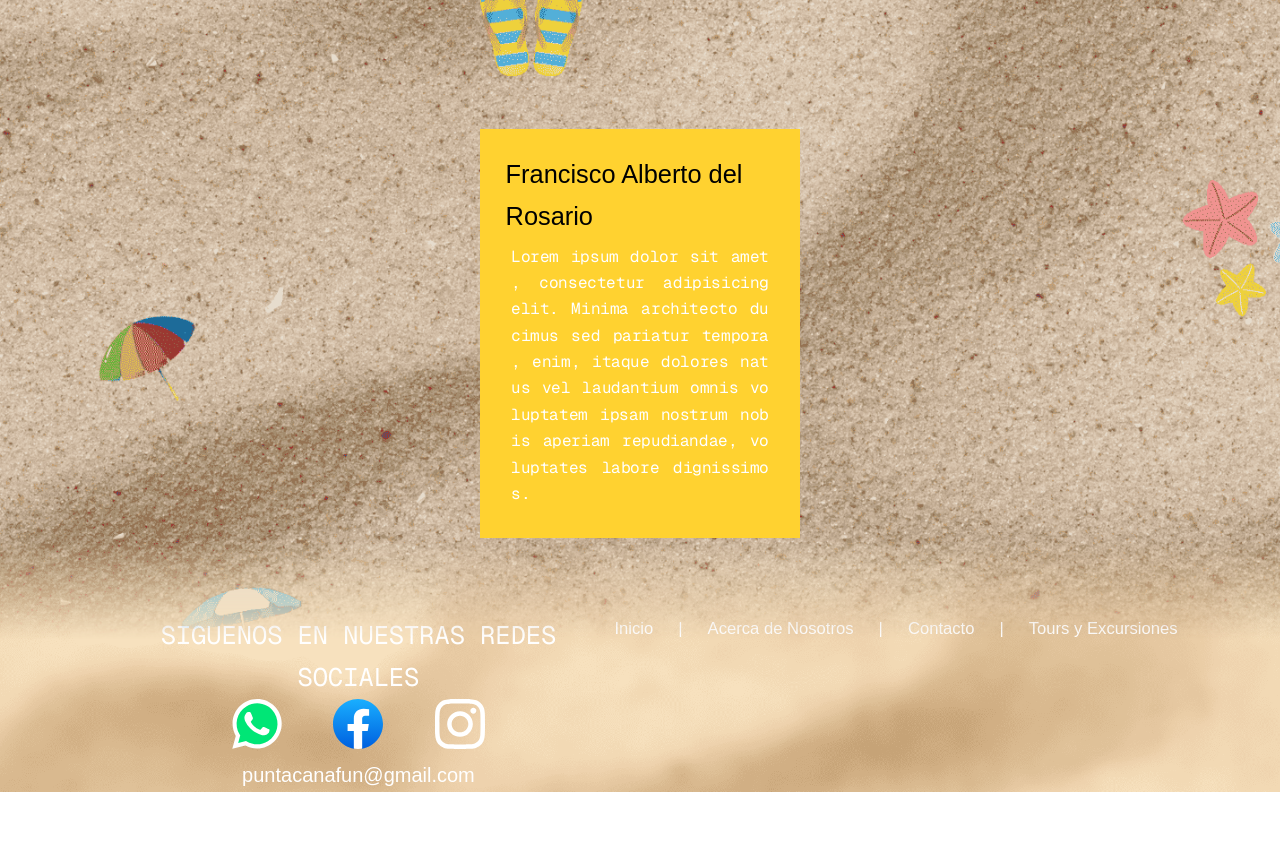
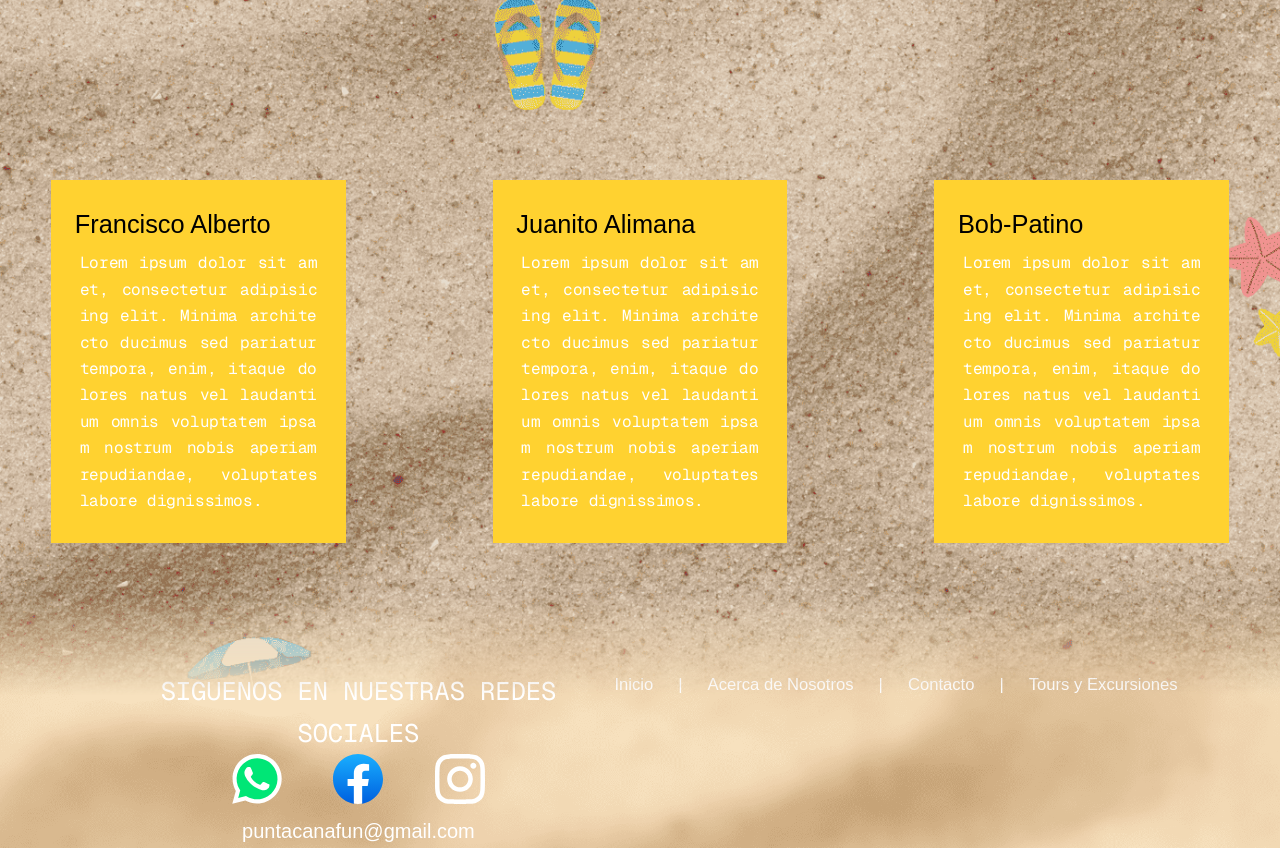
Before and after one commit to Yenser1/puntacana-fun, a Next.js app: page /Probanding in a window 1280 px wide. Shown: the part 1000-1848 px from the top of the page. Before the commit the page ends 1792 px from the top, so only its background shows below. Built offline with nearby package versions, Linux system fonts and the light colour scheme; a web font is replaced by a local one.

Commit message:
fix stuff

```diff
--- a/src/app/Components/Card.js
+++ b/src/app/Components/Card.js
@@ -7,7 +7,9 @@ function Card({ persona, contenido, svg, className, personaStyle }){
         >
             <h1 className={"headingfoot" +" "+ personaStyle}
             >{persona}</h1>
-            {svg}
+            {()=>{
+                return(svg)
+            }}
             <ScrambledText
             className="paragraf text-justify p-[2%]"
             radius={70}
--- a/src/app/Probanding/page.jsx
+++ b/src/app/Probanding/page.jsx
@@ -2,7 +2,6 @@
 import ScrambledText from '../Components/ScrambleText';
 import SplitText from "../Components/SplitText";
 import CircularText from "../Components/CircularText";
-import Squares from '../Components/Squares';
 import TextPressure from '../Components/TextPressure';
 import Card from '../Components/Card';
 
@@ -54,12 +53,24 @@ export default function paprobar(){
                   />
                 </div>
 
+                <div className='flex justify-between p-[4%]'
+                >
                   <Card className={""}
                         personaStyle={"text-black"}
-                        persona={'Francisco Alberto del Rosario'}
+                        persona={'Francisco Alberto'}
                         contenido={'Lorem ipsum dolor sit amet, consectetur adipisicing elit. Minima architecto ducimus sed pariatur tempora, enim, itaque dolores natus vel laudantium omnis voluptatem ipsam nostrum nobis aperiam repudiandae, voluptates labore dignissimos.'}
                   />
-
+                  <Card className={""}
+                        personaStyle={"text-black"}
+                        persona={'Juanito Alimana'}
+                        contenido={'Lorem ipsum dolor sit amet, consectetur adipisicing elit. Minima architecto ducimus sed pariatur tempora, enim, itaque dolores natus vel laudantium omnis voluptatem ipsam nostrum nobis aperiam repudiandae, voluptates labore dignissimos.'}
+                  />
+                  <Card className={""}
+                        personaStyle={"text-black"}
+                        persona={'Bob-Patino'}
+                        contenido={'Lorem ipsum dolor sit amet, consectetur adipisicing elit. Minima architecto ducimus sed pariatur tempora, enim, itaque dolores natus vel laudantium omnis voluptatem ipsam nostrum nobis aperiam repudiandae, voluptates labore dignissimos.'}
+                  />
+                </div>
             </div>
          </div>
 }
--- a/src/app/layout.jsx
+++ b/src/app/layout.jsx
@@ -24,8 +24,6 @@ export const metadata = {
 
 
 
-
-
 export default function RootLayout({ children }) {
   return (
     <html lang="en">
```
